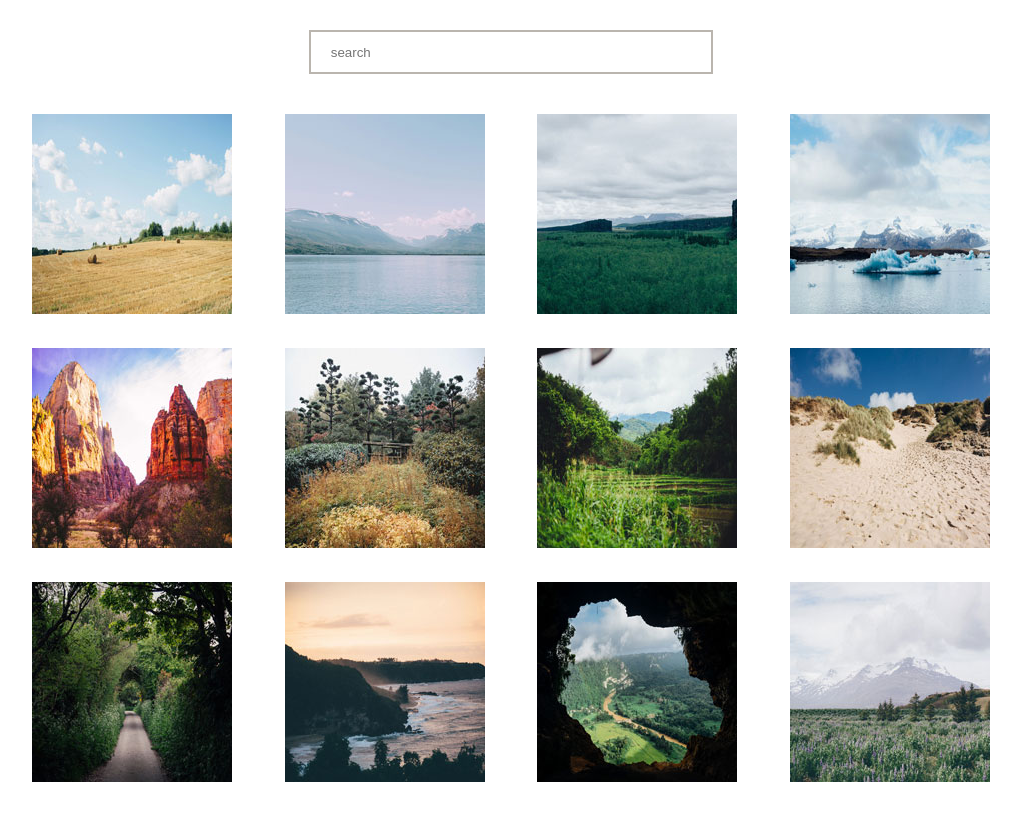
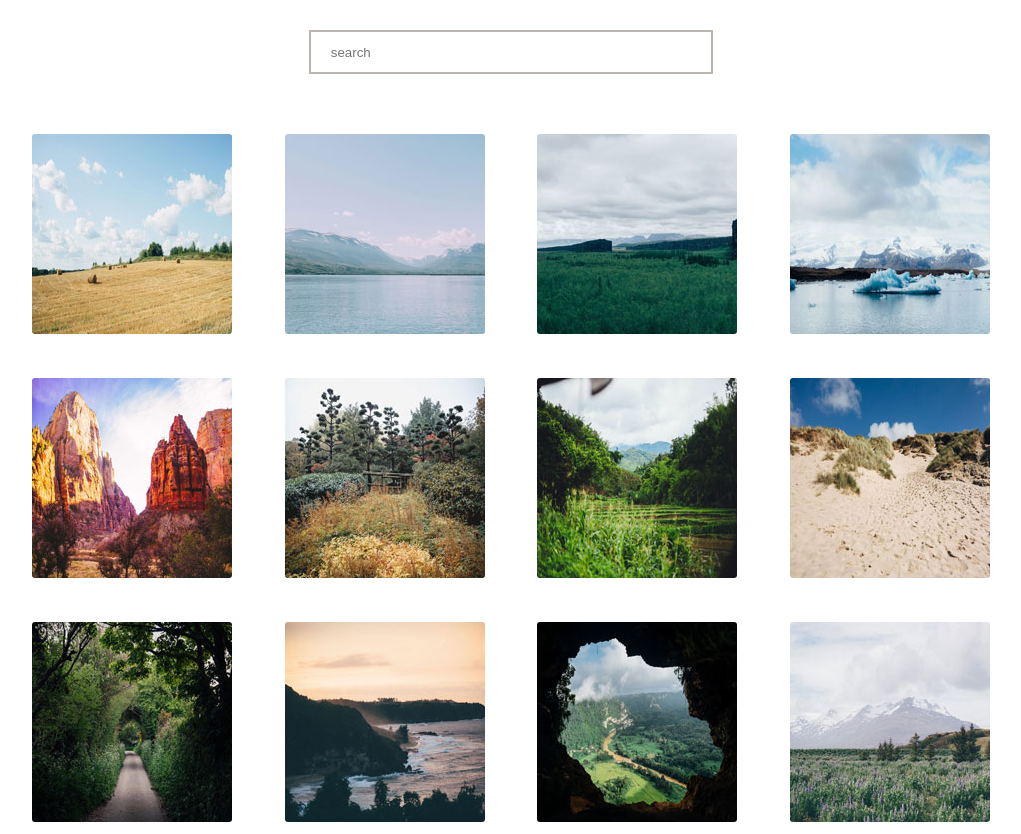
Before and after one commit to JJJdario/Gallery-unit-5, a plain HTML site: page index.html in a window 1280 px wide. Shown: the whole page, without its empty margins (129-1150 px from the left). Before the commit the page ends 804 px from the top, so only its background shows below. Drawn offline with Linux system fonts and the light colour scheme.

Commit message:
add margin to images

```diff
--- a/css/style.css
+++ b/css/style.css
@@ -15,8 +15,8 @@ margin: auto;
 }
 
 img {
-    padding: 10px 0 10px;
-    border-radius: 10px;
+    margin-top: 30px;
+    border-radius: 3px;
 }
 
 #search {
```
